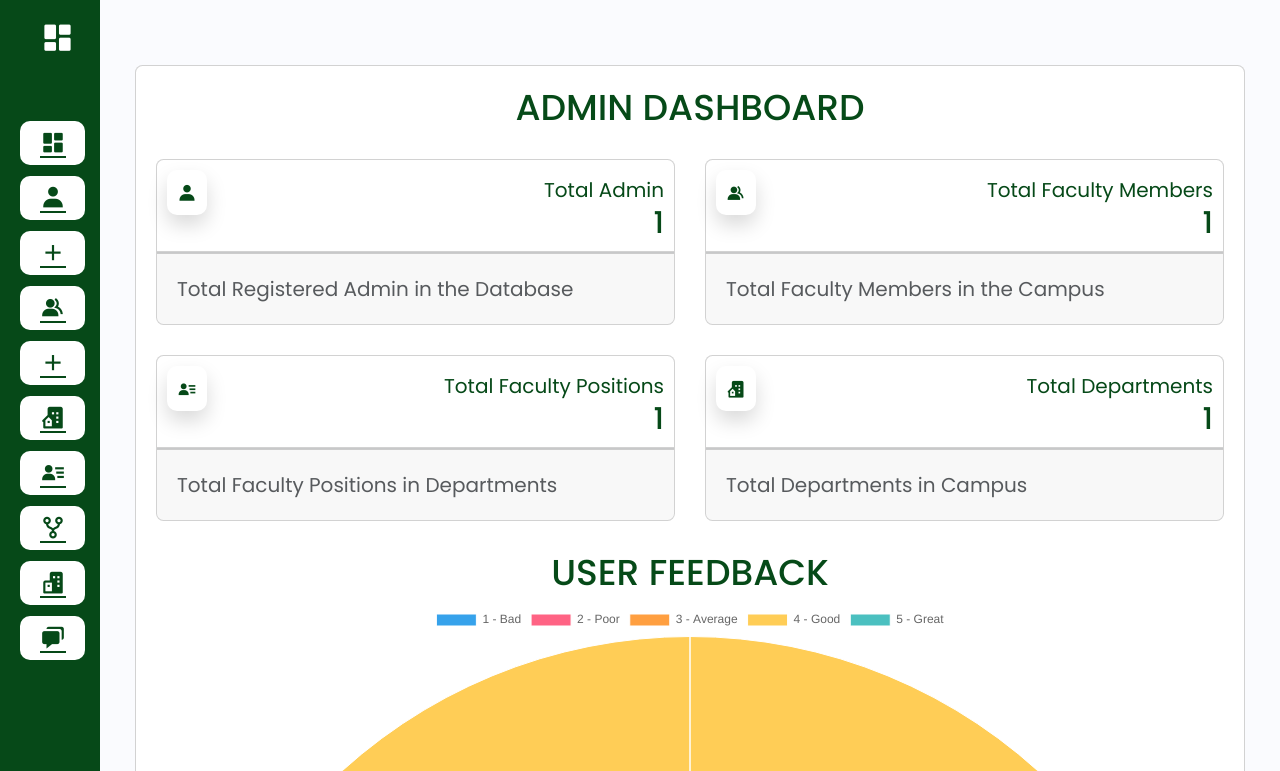
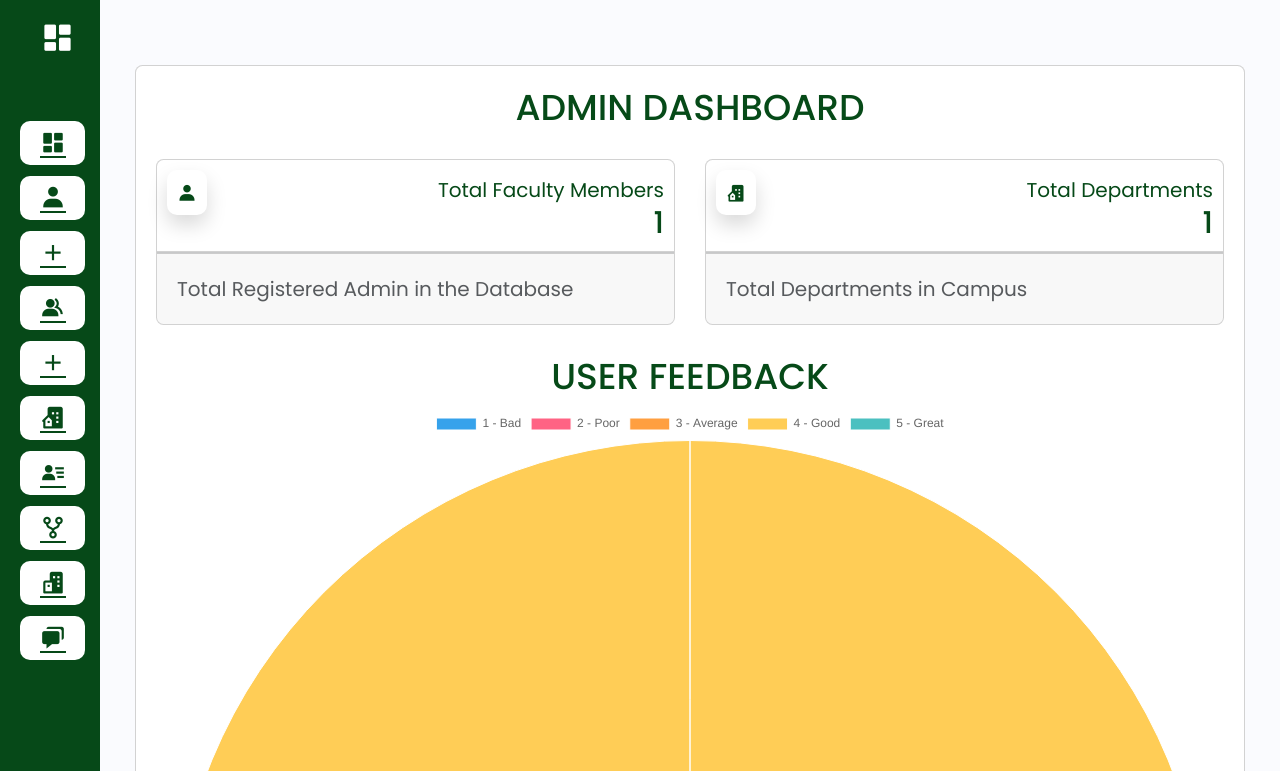
Before and after one commit to denisesarona/ExploreCCATAdmin, a PHP site: page /admin/index.php in a window 1280 px wide. Shown: the top 771 px of the page. Run offline with PHP 8.4, Linux system fonts and the light colour scheme; the visitor is signed in with stand-in values (Sample User, id 1); tables that the repository leaves empty or names only in its code hold one stand-in row (values such as "Sample post"); some libraries are stand-ins or nearby versions.

```diff
--- a/admin/index.php
+++ b/admin/index.php
@@ -58,8 +58,8 @@
                                         <i class='bx bxs-user'></i>
                                     </div>
                                     <div class="text-end pt-1">
-                                        <p class="text-sm mb-0 text-capitalize">Total Admin</p>
-                                        <h4 class="mb-0"><?php echo number_format($totalAdmin); ?></h4>
+                                        <p class="text-sm mb-0 text-capitalize">Total Faculty Members</p>
+                                        <h4 class="mb-0"><?php echo number_format($totalFaculty); ?></h4>
                                     </div>
                                 </div>
                                 <hr class="horizontal my-0 dark">
@@ -72,41 +72,7 @@
                         <div class="col-md-6 mb-3">
                             <div class="card mb-2">
                                 <div class="card-header p-2 pt-2 bg-transparent">
-                                    <div class="icon icon-lg icon-shape bg-gradient-dark shadow-dark shadow text-center border-radius-xl mt-n4 position-absolute large-icon">
-                                        <i class='bx bxs-group'></i>
-                                    </div>
-                                    <div class="text-end pt-1">
-                                        <p class="text-sm mb-0 text-capitalize">Total Faculty Members</p>
-                                        <h4 class="mb-0"><?php echo number_format($totalFaculty); ?></h4>
-                                    </div>
-                                </div>
-                                <hr class="horizontal my-0 dark">
-                                <div class="card-footer p-3">
-                                    <p class="mb-0"><span class="text-muted text-sm">Total Faculty Members in the Campus</span></p>
-                                </div>
-                            </div>
-                        </div>
-                        <div class="col-md-6 mb-3">
-                            <div class="card mb-2">
-                                <div class="card-header p-2 pt-2 bg-transparent">
-                                    <div class="icon icon-lg icon-shape bg-gradient-dark shadow-dark shadow text-center border-radius-xl mt-n4 position-absolute large-icon">
-                                        <i class='bx bxs-user-detail'></i>
-                                    </div>
-                                    <div class="text-end pt-1">
-                                        <p class="text-sm mb-0 text-capitalize">Total Faculty Positions</p>
-                                        <h4 class="mb-0"><?php echo number_format($totalPosition); ?></h4>
-                                    </div>
-                                </div>
-                                <hr class="horizontal my-0 dark">
-                                <div class="card-footer p-3">
-                                    <p class="mb-0"><span class="text-muted text-sm">Total Faculty Positions in Departments</span></p>
-                                </div>
-                            </div>
-                        </div>
-                        <div class="col-md-6 mb-3">
-                            <div class="card mb-2">
-                                <div class="card-header p-2 pt-2 bg-transparent">
-                                    <div class="icon icon-lg icon-shape bg-gradient-dark shadow-dark shadow text-center border-radius-xl mt-n4 position-absolute large-icon">
+                                <div class="icon icon-lg icon-shape bg-gradient-dark shadow-dark shadow text-center border-radius-xl mt-n4 position-absolute large-icon">
                                         <i class='bx bxs-building-house'></i>
                                     </div>
                                     <div class="text-end pt-1">
```
Also changed, not shown: admin/addFacultyMember.php (+16 -10 lines), admin/codes.php (+23 -12 lines), admin/facultyDetails.php (+8 -5 lines), uploads/1734064628.png (added), uploads/1734064780.png (added), uploads/1734064803.png (added), uploads/1734064845.png (added), uploads/1734064885.png (added), uploads/1734096806.png (added), uploads/1734096990.png (added), uploads/1734099374.png (added), uploads/1734099418.png (added), uploads/1734099440.png (added), uploads/1734100616.png (added), 4 more files.
